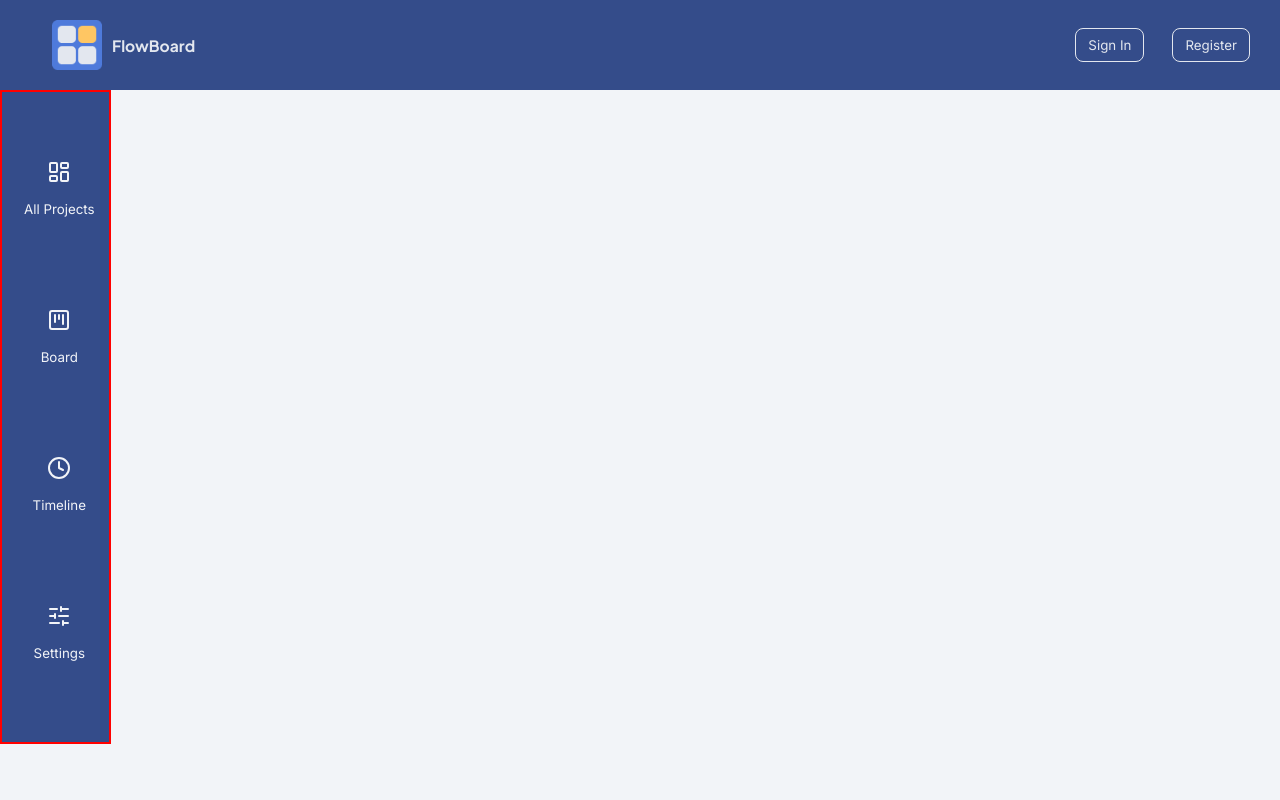
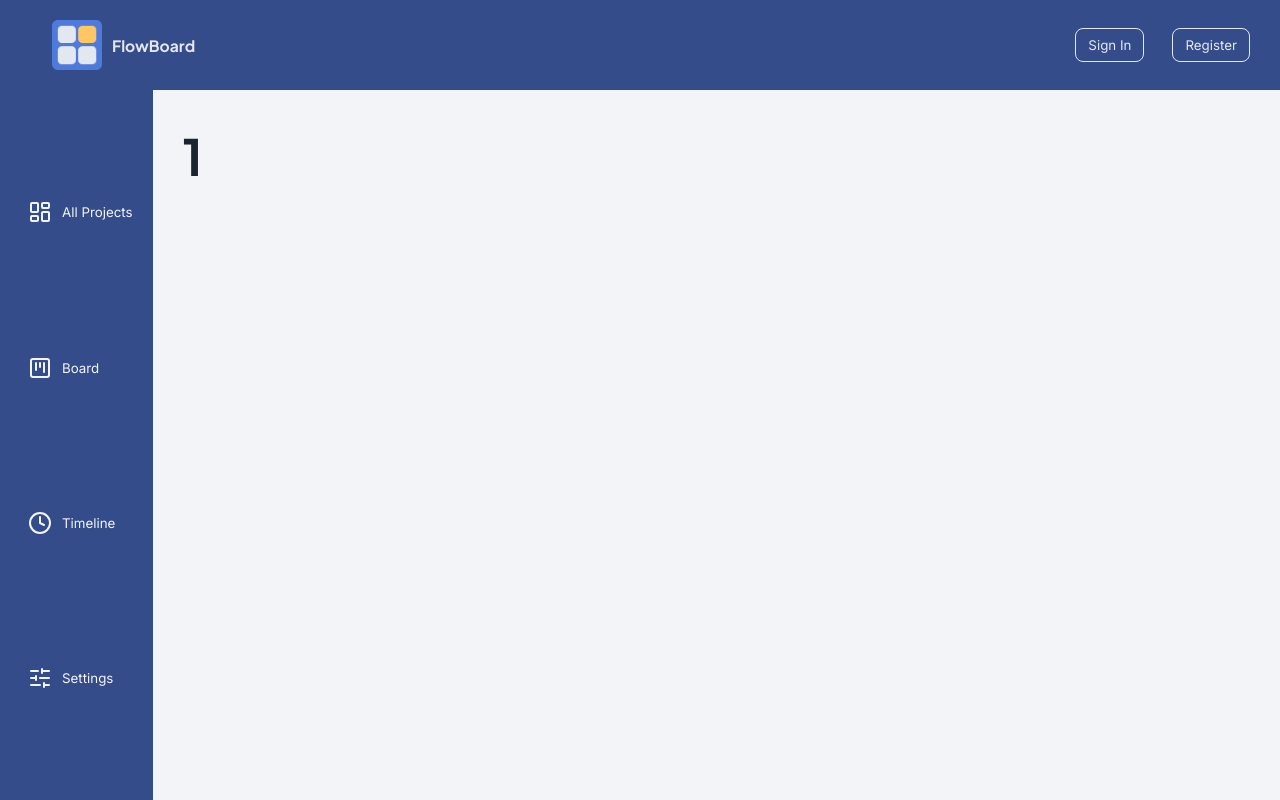
Before and after one commit to notEmmi/FlowBoard, a React (Vite) app in the folder frontend/: page /project/1 in a window 1280 px wide. Built offline with nearby package versions, Linux system fonts and the light colour scheme.

Commit message:
feat: add dynamic top navigation height adjustment and update SideNav styles for improved layout

```diff
--- a/frontend/src/App.css
+++ b/frontend/src/App.css
@@ -24,6 +24,9 @@
   /* Fonts */
   --font-heading: 'Plus Jakarta Sans', sans-serif;
   --font-body: 'Inter', sans-serif;
+
+  /* Nav Size */
+  --top-nav-height: 90px;
 }
 
 /* #root {
--- a/frontend/src/App.jsx
+++ b/frontend/src/App.jsx
@@ -1,4 +1,4 @@
-import { useEffect, useState } from 'react';
+import { useEffect, useState, useRef } from 'react';
 import { BrowserRouter as Router, Routes, Route } from 'react-router-dom';
 import TopNav from './components/TopNav'; // Add this import
 
@@ -13,15 +13,37 @@ import './App.css';
 
 export default function App() {
   const [isLoggedIn, setIsLoggedIn] = useState(false);
+  const topbarRef = useRef(null);
 
   useEffect (() => {
     setIsLoggedIn(true);
   }, []); // Add empty dependency array to run only once
 
+  useEffect(() => {
+    function updateTopbarHeight() {
+      if (topbarRef.current) {
+        const height = topbarRef.current.offsetHeight;
+        document.documentElement.style.setProperty(
+          "--top-nav-height",
+          `${height}px`
+        );
+      }
+    }
+
+    // Call on mount
+    updateTopbarHeight();
+
+    // Listen for resize events
+    window.addEventListener('resize', updateTopbarHeight);
+    return () => window.removeEventListener('resize', updateTopbarHeight);
+  }, []);
+
   return (
     <Router>
       <div className='app'>
-        <TopNav isLoggedIn={isLoggedIn}/>
+        <div ref={topbarRef}>
+          <TopNav isLoggedIn={isLoggedIn}/>
+        </div>
         <Routes>
           <Route path="/" element={<Home isLoggedIn={isLoggedIn} />} />
           <Route path="/landing" element={<Landing />} />
--- a/frontend/src/components/SideNav.css
+++ b/frontend/src/components/SideNav.css
@@ -2,15 +2,25 @@
   background-color: var(--ui-sidebar);
   display: flex;
   flex-direction: column;
+  justify-content: space-evenly;
   color: var(--bg-base);
-  justify-content: space-evenly;
-  border: solid red 2px;
-  position: fixed;
-  left: 0;
-  top: var(--top-nav-height);
-  height: calc(100vh - 150px);
+  height: calc(100dvh - var(--top-nav-height));
+
 }
 
 .nav-item {
   color: var(--bg-base);
+  width: 100%;
+  padding: 12px 20px;
+  display: flex;
+  align-items: center;
+  gap: 10px;
+  border: none;
+  background: transparent;
+  cursor: pointer;
+  transition: background-color 0.2s;
 }
+
+.nav-item:hover {
+  background-color: var(--bg-surface);
+}
```
